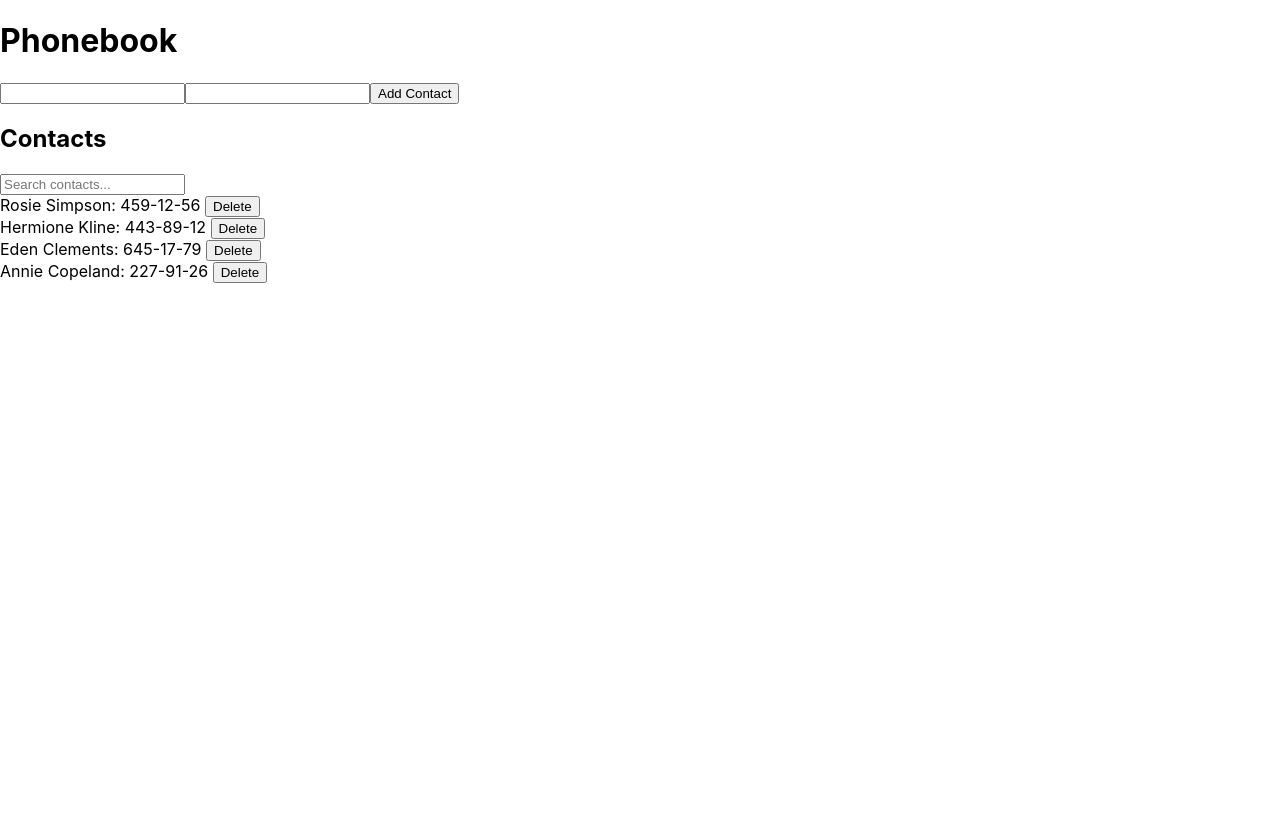
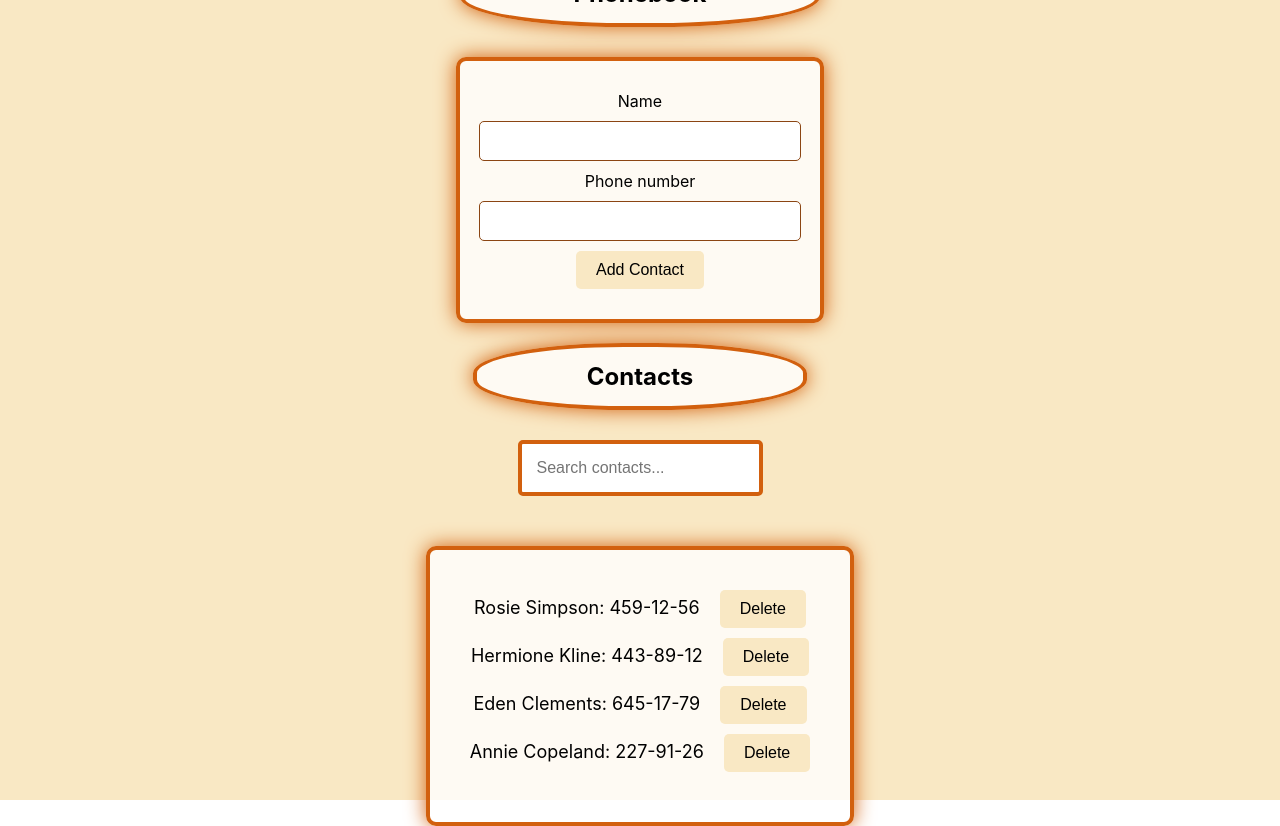
Before and after one commit to StefanBielak/goit-react-hw-07-phonebook, a React (Create React App) app: page / in a window 1280 px wide. Before the commit the page ends 800 px from the top, so only its background shows below. Built offline with nearby package versions, Linux system fonts and the light colour scheme.

Commit message:
module.css-structure-for_components

```diff
--- a/src/components/App.jsx
+++ b/src/components/App.jsx
@@ -3,6 +3,7 @@ import { nanoid } from 'nanoid';
 import ContactForm from './ContactForm/ContactForm';
 import ContactList from './ContactList/ContactList';
 import Filter from './Filter/Filter';
+import styles from './App.module.css'
 
 export const App = () => {
   const [contacts, setContacts] = useState([
@@ -31,10 +32,10 @@ export const App = () => {
   );
 
   return (
-    <div>
-      <h1>Phonebook</h1>
+    <div className={styles.container}>
+      <h1 className={styles.title}>Phonebook</h1>
       <ContactForm addContact={addContact} />
-      <h2>Contacts</h2>
+      <h2 className={styles.title}>Contacts</h2>
       <Filter value={filter} onChange={setFilter} />
       <ContactList contacts={filteredContacts} onDelete={deleteContact} />
     </div>
--- /dev/null
+++ b/src/components/App.module.css
@@ -0,0 +1,18 @@
+.container {
+    display: flex;
+    flex-direction: column;
+    align-items: center;
+    justify-content: center;
+    height: 100vh;
+    background-color: #f9e8c4;
+  }
+
+  .title {
+    font-size: 24px;
+  margin-bottom: 30px;
+  padding: 15px 110px;
+  border: 4px solid #d2600e;
+  border-radius: 45%;
+  background-color: rgba(255, 255, 255, 0.8);
+  box-shadow: 0 0 20px #d2600e;
+  }
--- a/src/components/Contact/Contact.jsx
+++ b/src/components/Contact/Contact.jsx
@@ -1,9 +1,10 @@
 import React from 'react';
+import styles from './Contact.module.css'
 
 const Contact = ({ contact, onDelete }) => {
   return (
-    <div>
-      {contact.name}: {contact.number} <button onClick={() => onDelete(contact.id)}>Delete</button>
+    <div className={styles.contact}>
+      {contact.name}: {contact.number} <button className={styles.deleteButton} onClick={() => onDelete(contact.id)}>Delete</button>
     </div>
   );
 };
--- /dev/null
+++ b/src/components/Contact/Contact.module.css
@@ -0,0 +1,20 @@
+.contact {
+    margin-bottom: 10px;
+  }
+
+  .deleteButton {
+    cursor: pointer;
+    padding: 10px 20px;
+    font-size: 16px;
+    background-color: #f9e8c4;
+    color: black;
+    border: none;
+    border-radius: 5px;
+    transition: background-color 0.3s;
+    margin-left: 15px;
+  }
+
+  .deleteButton:hover {
+    background-color: #d2600e;
+    color: white;
+  }
--- a/src/components/ContactForm/ContactForm.jsx
+++ b/src/components/ContactForm/ContactForm.jsx
@@ -1,4 +1,5 @@
 import React, { useState } from 'react';
+import styles from './ContactForm.module.css'
 
 const ContactForm = ({ addContact }) => {
   const [name, setName] = useState('');
@@ -12,8 +13,10 @@ const ContactForm = ({ addContact }) => {
   };
 
   return (
-    <form onSubmit={handleSubmit}>
+    <form className={styles.form} onSubmit={handleSubmit}>
+      <div className={styles.label}>Name</div>
       <input
+        className={styles.input}
         type="text"
         name="name"
         pattern="^[a-zA-Zа-яА-Я]+(([' -][a-zA-Zа-яА-Я ])?[a-zA-Zа-яА-Я]*)*$"
@@ -22,7 +25,9 @@ const ContactForm = ({ addContact }) => {
         value={name}
         onChange={(e) => setName(e.target.value)}
       />
+      <div className={styles.label}>Phone number</div>
       <input
+        className={styles.input}
         type="tel"
         name="number"
         pattern="\+?\d{1,4}?[-.\s]?\(?\d{1,3}?\)?[-.\s]?\d{1,4}[-.\s]?\d{1,4}[-.\s]?\d{1,9}"
@@ -31,7 +36,9 @@ const ContactForm = ({ addContact }) => {
         value={number}
         onChange={(e) => setNumber(e.target.value)}
       />
-      <button type="submit">Add Contact</button>
+      <button className={styles.button} type="submit">
+        Add Contact
+      </button>
     </form>
   );
 };
--- /dev/null
+++ b/src/components/ContactForm/ContactForm.module.css
@@ -0,0 +1,37 @@
+.form {
+    display: flex;
+    flex-direction: column;
+    align-items: center;
+    padding: 30px;
+    background-color: rgba(255, 255, 255, 0.8);
+    border: 4px solid #d2600e;
+    border-radius: 10px;
+    box-shadow: 0 0 20px #d2600e;
+    width: 300px;
+  }
+
+  .input {
+    margin-top: 10px;
+    margin-bottom: 10px;
+    width: 100%;
+    padding: 10px;
+    font-size: 16px;
+    border: 1px solid #8b4513;
+    border-radius: 5px;
+  }
+
+  .button {
+    cursor: pointer;
+    padding: 10px 20px;
+    font-size: 16px;
+    background-color: #f9e8c4;
+    color: black;
+    border: none;
+    border-radius: 5px;
+    transition: background-color 0.3s;
+  }
+
+  .button:hover {
+    background-color: #d2600e;
+    color: white;
+  }
--- a/src/components/ContactList/ContactList.jsx
+++ b/src/components/ContactList/ContactList.jsx
@@ -1,9 +1,10 @@
 import React from 'react';
 import Contact from '../Contact/Contact';
+import styles from './ContactList.module.css'
 
 const ContactList = ({ contacts, onDelete }) => {
   return (
-    <div>
+    <div className={styles.list}>
       {contacts.map((contact) => (
         <Contact key={contact.id} contact={contact} onDelete={onDelete} />
       ))}
--- /dev/null
+++ b/src/components/ContactList/ContactList.module.css
@@ -0,0 +1,13 @@
+.list {
+  display: flex;
+  flex-direction: column;
+  align-items: center;
+  margin-top: 50px;
+  font-size: 18px;
+  margin-bottom: 30px;
+  padding: 40px;
+  border: 4px solid #d2600e;
+  border-radius: 10px;
+  background-color: rgba(255, 255, 255, 0.8);
+  box-shadow: 0 0 20px #d2600e;
+  }
--- a/src/components/Filter/Filter.jsx
+++ b/src/components/Filter/Filter.jsx
@@ -1,8 +1,10 @@
 import React from 'react';
+import styles from './Filter.module.css';
 
 const Filter = ({ value, onChange }) => {
   return (
     <input
+      className={styles.filterInput}
       type="text"
       placeholder="Search contacts..."
       value={value}
@@ -10,4 +12,5 @@ const Filter = ({ value, onChange }) => {
     />
   );
 };
+
 export default Filter;
--- /dev/null
+++ b/src/components/Filter/Filter.module.css
@@ -0,0 +1,10 @@
+.filterInput {
+  display: flex;
+    flex-direction: column;
+    align-items: center;
+    justify-content: center;
+    padding: 15px;
+    font-size: 16px;
+    border: 4px solid #d2600e;
+    border-radius: 5px;
+  }
--- a/src/index.js
+++ b/src/index.js
@@ -1,6 +1,6 @@
 import React from 'react';
 import ReactDOM from 'react-dom/client';
-import { App } from 'components/App';
+import { App } from './components/App';
 import './index.css';
 
 ReactDOM.createRoot(document.getElementById('root')).render(
```
